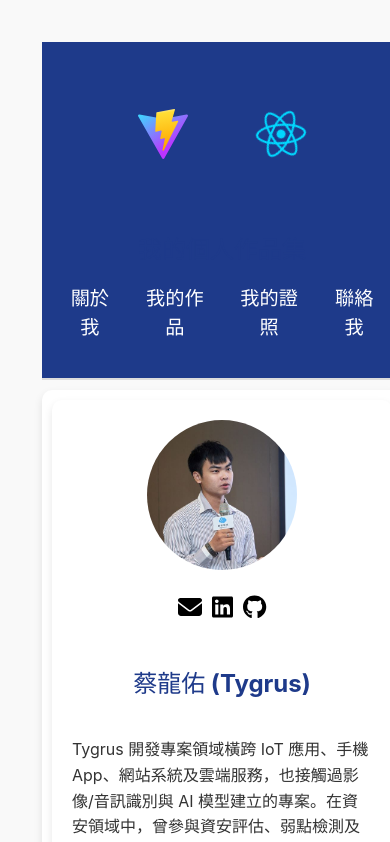
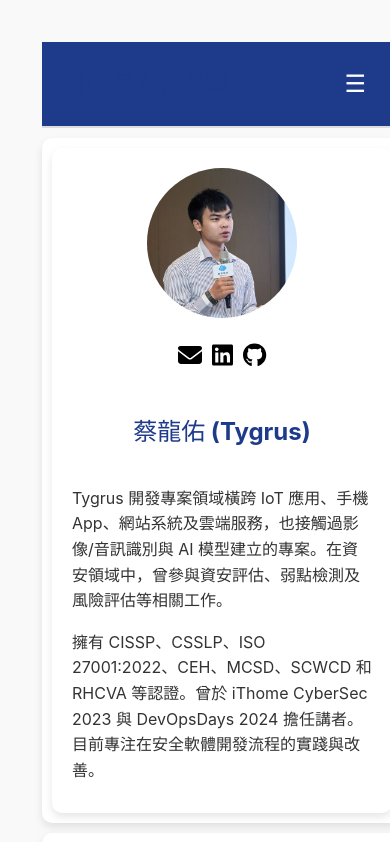
Before and after one commit to Lung-Yu/Lung-Yu.github.io, a React (Vite) app: page / in a window 390 px wide. Shown: the top 842 px of the page. Built offline with nearby package versions, Linux system fonts and the light colour scheme.

Commit message:
新增響應式導航功能，重構 Header 元件以支援手機版顯示，並改善樣式與佈局

```diff
--- a/src/components/Header.tsx
+++ b/src/components/Header.tsx
@@ -1,29 +1,31 @@
-import reactLogo from '../assets/react.svg';
-import viteLogo from '../assets/images/vite.svg';
+import { useState } from 'react';
 import '../styles/Header.css';
 
-const Header = () => (
+const Header = () => {
+  const [isNavOpen, setIsNavOpen] = useState(false);
+
+  const toggleNav = () => {
+    setIsNavOpen(!isNavOpen);
+  };
+
+  return (
     <header className="header">
       <div className="container">
-      <div className="logo-container">
-        <a href="https://vite.dev" target="_blank">
-          <img src={viteLogo} className="logo" alt="Vite logo" />
-        </a>
-        <a href="https://react.dev" target="_blank">
-          <img src={reactLogo} className="logo react" alt="React logo" />
-        </a>
-      </div>
         <h1>我的個人作品集</h1>
-      <nav>
+        <button className="nav-toggle" onClick={toggleNav}>
+          &#9776;
+        </button>
+        <nav className={`nav ${isNavOpen ? 'open' : ''}`}>
           <ul className="nav-list">
-          <li><a href="#about-me">關於我</a></li>
-          <li><a href="#projects">我的作品</a></li>
-          <li><a href="#certificates">我的證照</a></li>
-          <li><a href="#contact">聯絡我</a></li>
+            <li><a href="#about-me" onClick={toggleNav}>關於我</a></li>
+            <li><a href="#projects" onClick={toggleNav}>我的作品</a></li>
+            <li><a href="#certificates" onClick={toggleNav}>我的證照</a></li>
+            <li><a href="#contact" onClick={toggleNav}>聯絡我</a></li>
           </ul>
         </nav>
       </div>
     </header>
   );
+};
 
 export default Header;
--- a/src/styles/Header.css
+++ b/src/styles/Header.css
@@ -1,28 +1,41 @@
 .header {
-  text-align: center;
+  display: flex;
+  justify-content: space-between;
+  align-items: center;
   padding: 20px;
   background-color: var(--primary-color);
   color: #fff;
   border-bottom: 2px solid #ddd;
 }
 
-.logo-container {
+.container {
   display: flex;
-  justify-content: center;
-  gap: 20px;
-  margin-bottom: 20px;
+  justify-content: space-between;
+  align-items: center;
+  width: 100%;
 }
 
-.logo {
-  width: 50px;
-  height: 50px;
+h1 {
+  margin: 0;
+}
+
+.nav-toggle {
+  display: none;
+  font-size: 24px;
+  background: none;
+  border: none;
+  color: #fff;
+  cursor: pointer;
+}
+
+.nav {
+  display: flex;
 }
 
 .nav-list {
   list-style: none;
   padding: 0;
   display: flex;
-  justify-content: center;
   gap: 20px;
 }
 
@@ -34,8 +47,40 @@
   text-decoration: none;
   color: #fff;
   font-size: 1.2em;
+  padding: 10px 15px;
+  border-radius: 5px;
+  transition: background-color 0.3s;
 }
 
 .nav-list a:hover {
   color: var(--accent-color);
+  background-color: rgba(255, 255, 255, 0.1);
 }
+
+/* 響應式設計 */
+@media (max-width: 768px) {
+  .nav-toggle {
+    display: block;
+  }
+
+  .nav {
+    display: none;
+    flex-direction: column;
+    align-items: center;
+    width: 100%;
+  }
+
+  .nav.open {
+    display: flex;
+  }
+
+  .nav-list {
+    flex-direction: column;
+    gap: 10px;
+  }
+
+  .nav-list a {
+    font-size: 1em;
+    padding: 8px 12px;
+  }
+}
```
Lines whose indentation alone changed are shown as unchanged.
